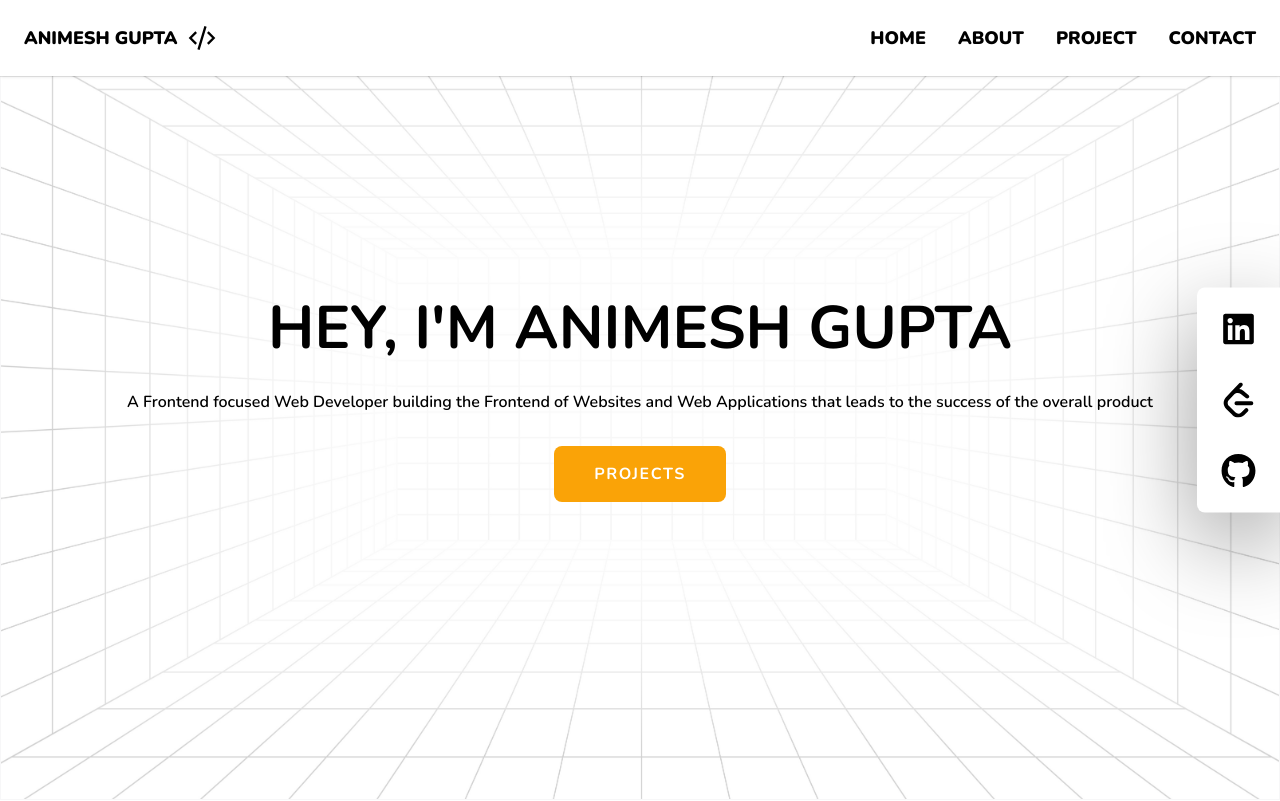
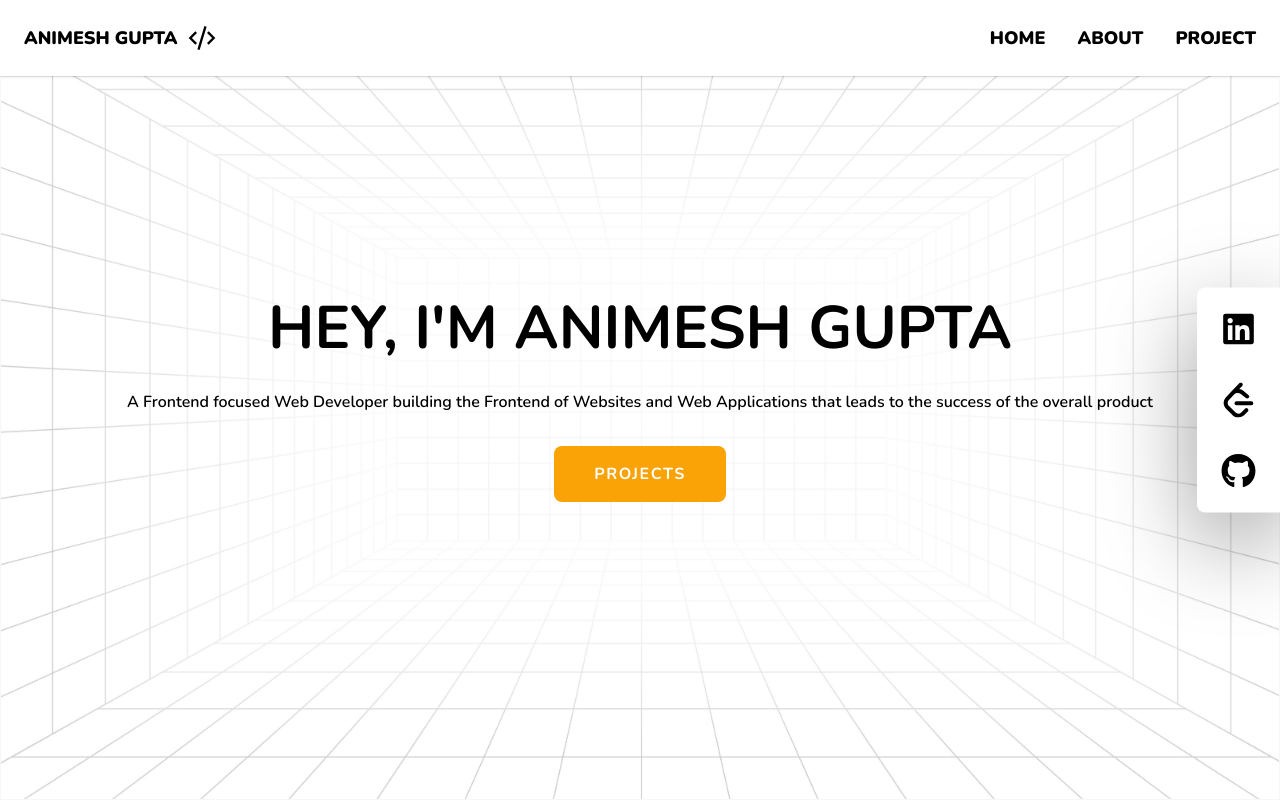
Before and after one commit to aniimessh/animesh-portfolio-v1, a Next.js app: page / in a window 1280 px wide. Shown: the top 801 px of the page. Built offline with nearby package versions, Linux system fonts and the light colour scheme.

Commit message:
fet: navbar updated

```diff
--- a/components/common/Navbar/Navbar.jsx
+++ b/components/common/Navbar/Navbar.jsx
@@ -23,9 +23,6 @@ const Navbar = () => {
           </li>
           <li>
             <Link href="#project">Project</Link>
-          </li>
-          <li>
-            <Link href="#contact">Contact</Link>
           </li>
         </ul>
         {showMenu ? (
@@ -61,14 +58,6 @@ const Navbar = () => {
                 Project
               </Link>
             </li>
-            <li className="p-3">
-              <Link
-                href="#contact"
-                onClick={() => setShowMenu((prev) => !prev)}
-              >
-                Contact
-              </Link>
-            </li>
           </ul>
         </>
       )}
```
